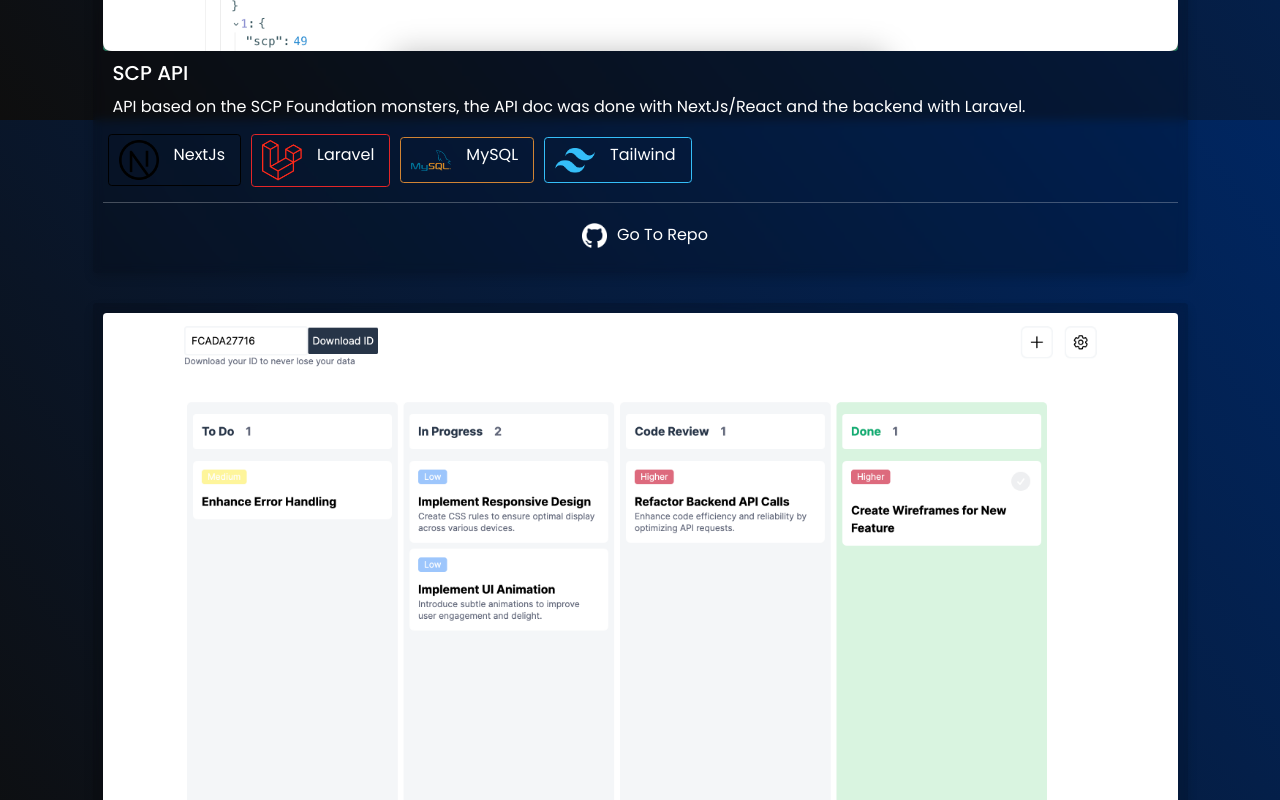
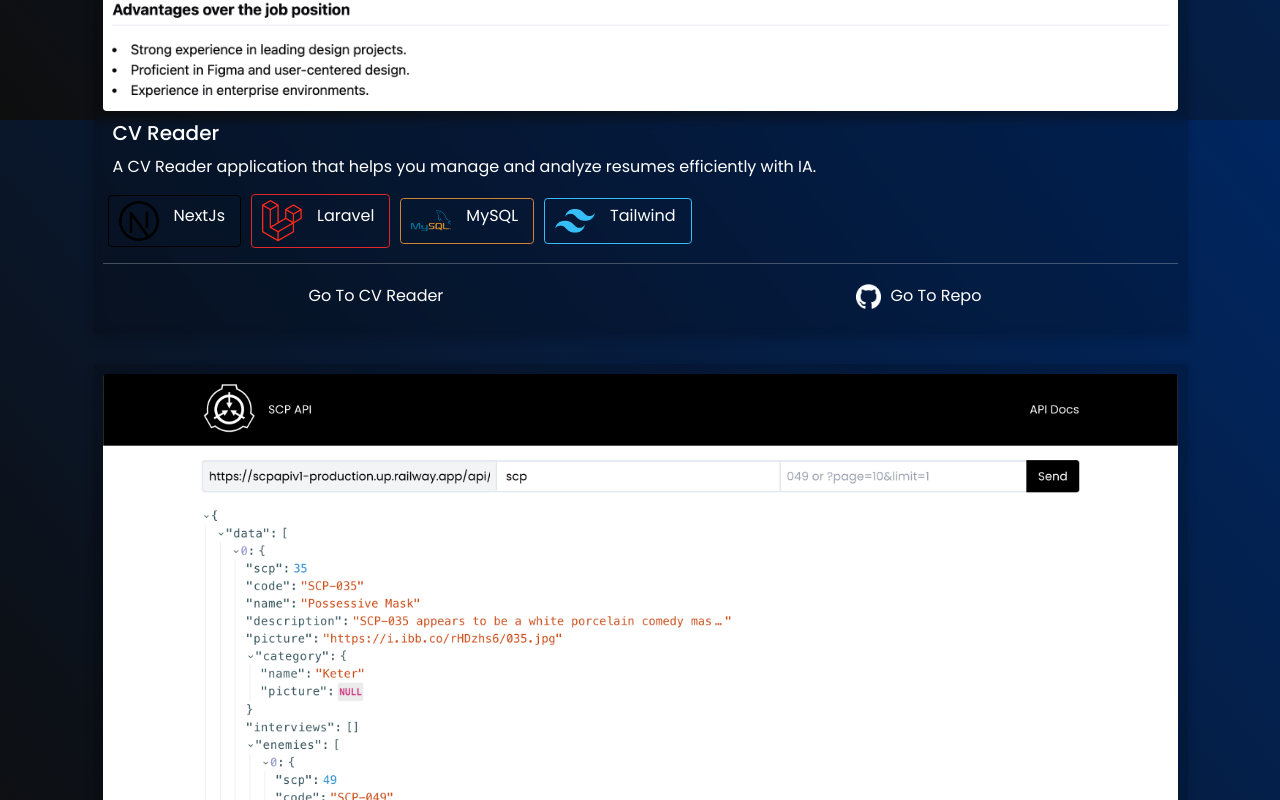
Before and after one commit to elGerardo/my-portfolio, a React (Vite) app: page /projects in a window 1280 px wide. Shown: the part 680-1480 px from the top of the page. Built offline with nearby package versions, Linux system fonts and the light colour scheme.

Commit message:
updated ui, added new project

```diff
--- a/src/components/Project.jsx
+++ b/src/components/Project.jsx
@@ -10,12 +10,12 @@
       {children}
       <hr />
       <div className={`d-flex my-2 justify-content-around`}>
-        {/*<a href={`${app_url}`} className={`m-3`} target="_blank" rel="noopener noreferrer">
+        {app_url && <a href={`${app_url}`} className={`m-3`} target="_blank" rel="noopener noreferrer">
           Go To {title}
-        </a>*/}
-        <a className={`${style.github_url}`} href={`${github_url}`} target="_blank" rel="noopener noreferrer">
+        </a>}
+        {github_url && <a className={`${style.github_url}`} href={`${github_url}`} target="_blank" rel="noopener noreferrer">
           <img src={Github} className={`m-3`} />Go To Repo
-        </a>
+        </a>}
       </div>
     </div>
   );
--- a/src/pages/projects/Projects.jsx
+++ b/src/pages/projects/Projects.jsx
@@ -8,6 +8,7 @@
 import SCPAPI from "/images/scp_api_doc.png";
 import SFMapper from "/images/sf_app.png";
 import ToDo from "/images/todo_app.png";
+import CVReader from "/images/cv_reader.png";
 
 const Projects = () => {
   const content = (
@@ -39,6 +40,18 @@
               Here is my job
             </i>
           </h2>
+          <Project
+            img={CVReader}
+            title="CV Reader"
+            description="A CV Reader application that helps you manage and analyze resumes efficiently with IA."
+            app_url="https://cvreader.netlify.app/"
+            github_url="https://github.com/elGerardo/cv_reader"
+          >
+            <Technologies image="nextjs" name="NextJs" color="#000000" />
+            <Technologies image="Laravel" name="Laravel" color="#e32628" />
+            <Technologies image="mysql" name="MySQL" color="#d18434" />
+            <Technologies image="tailwind" name="Tailwind" color="#35BEF8" />
+          </Project>
           <Project
             img={SCPAPI}
             title="SCP API"
--- a/src/pages/welcome/Welcome.jsx
+++ b/src/pages/welcome/Welcome.jsx
@@ -7,9 +7,14 @@
 import SFMapper from "/images/sf_app.png";
 import ToDo from "/images/todo_app.png";
 import Project from "../../components/Project";
+import CVReader from "/images/cv_reader.png";
+
+//images
+import Linkedin from "/images/linkedin.png"
+import CV from "/images/cv.png";
 import Github from "/images/github.png";
-import CV from "/images/cv.png";
-import Linkedin from "/images/linkedin.png";
+
+//files
 import Pdf from "../../assets/files/CV.pdf";
 
 export default function Welcome() {
@@ -25,30 +30,25 @@
                     <p className="m-0" style={{ fontSize: '18px' }}>Hi, I'm</p>
                     <h1 className="m-0" style={{ fontSize: '36px' }}>Gerardo Villalobos Gamiño</h1>
                     <p className="m-0" style={{ fontSize: '18px' }}>and I'm FullStack Developer ;)</p>
-                    <div className="mt-2">
+
+                    <hr />
+                    <div className={`w-100 justify-content-between`}>
                         <a
                             href="https://linkedin.com/in/gerardo-villalobos-gamiño"
                             target="_blank"
                             rel="noopener noreferrer"
-                            className={`${style.social_link}`}
                         >
-                            <img src={Linkedin} alt="linkedin" />
+                            <img src={Linkedin} alt="githubpic" style={{width: "28px"}} />
                         </a>
-                        <a
-                            href={Pdf}
-                            target="_blank"
-                            rel="noopener noreferrer"
-                            className={`${style.social_link}`}
-                        >
-                            <img src={CV} alt="cvpic" />
+                        <a href={Pdf} target="_blank" rel="noopener noreferrer" className="mx-4">
+                            <img src={CV} alt="cvpic" style={{width: "28px"}} />
                         </a>
                         <a
                             href="https://github.com/elGerardo"
                             target="_blank"
                             rel="noopener noreferrer"
-                            className={`${style.social_link}`}
                         >
-                            <img src={Github} alt="githubpic" />
+                            <img src={Github} alt="githubpic" style={{width: "28px"}} />
                         </a>
                     </div>
                 </div>
@@ -130,10 +130,19 @@
                 </h2>
 
                 <Project
+                    img={CVReader}
+                    title="CV Reader"
+                    description="A CV Reader application that helps you manage and analyze resumes efficiently with IA."
+                    app_url="https://cv-reader-ia-app.up.railway.app/"
+                >
+                    <Technologies image="react" name="ReactJS" color="#4cbddc" />
+                    <Technologies image="fastapi" name="FastAPI" color="#05998B" />
+                </Project>
+
+                <Project
                     img={SCPAPI}
                     title="SCP API"
                     description="API based on the SCP Foundation monsters, the API doc was done with NextJs/React and the backend with Laravel."
-                    app_url="https://scpapi.netlify.app/"
                     github_url="https://github.com/elGerardo/scp_api_v1"
                 >
                     <Technologies image="nextjs" name="NextJs" color="#000000" />
@@ -145,7 +154,6 @@
                     img={ToDo}
                     description="A Board App where you can store your tasks. This project pretend to be a Trello clone. The App is done with NextJs/React as Frontend using Tailwind with Python as Backend."
                     title="Board App"
-                    app_url="https://myboardapp.netlify.app/"
                     github_url="https://github.com/elGerardo/trello_clone_app"
                 >
                     <Technologies image="nextjs" name="NextJs" color="#000000" />
@@ -153,18 +161,6 @@
                     <Technologies image="postgres" name="Postgres" color="#2F6792" />
                     <Technologies image="tailwind" name="Tailwind" color="#35BEF8" />
                 </Project>
-                <Project
-                    img={SFMapper}
-                    description="This Salesforce Mapper is an app that allows you to get data from your Salesforce Sobjects, the backend is done in ExpressJS to get the data of Salesforce using JSForce"
-                    title="Salesforce Mapper"
-                    app_url="https://salesforcemapper.netlify.app/"
-                    github_url="https://github.com/elGerardo/salesforce-mapper"
-                >
-                    <Technologies image="react" name="React" color="#4cbddc" />
-                    <Technologies image="nodejs" name="NodeJS" color="#84ce24" />
-                    <Technologies image="tailwind" name="Tailwind" color="#35BEF8" />
-                    <Technologies image="jsforce" name="JSForce" color="#25A2DA" />
-                </Project>
             </div>
         </Container>
     )
```
Also changed, not shown: public/images/cv_reader.png (added).
